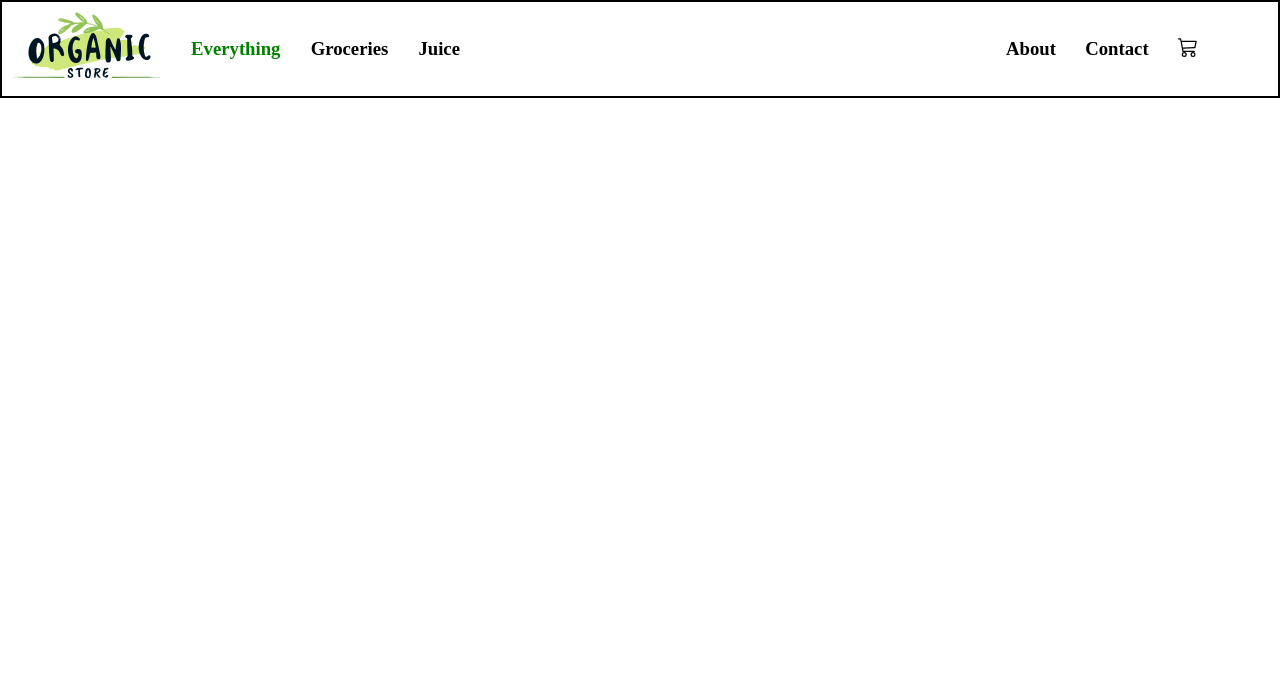
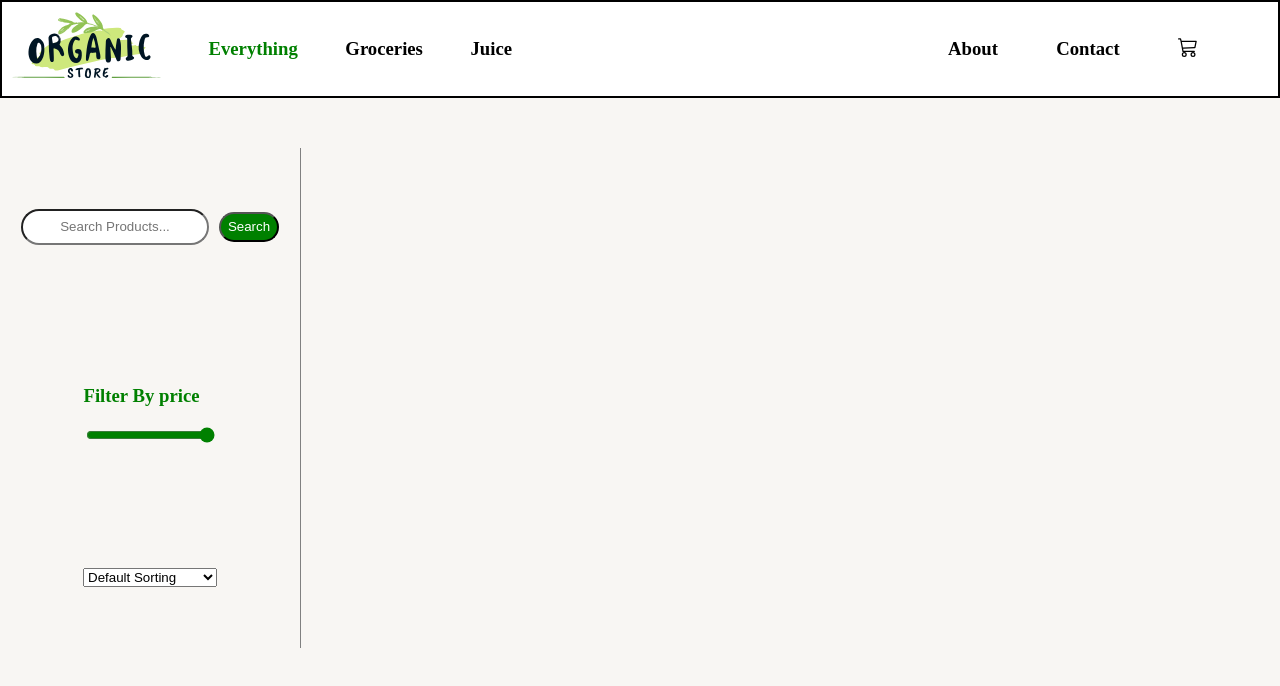
Before and after one commit to i-am-shantanu/E-Commerce, a React (Vite) app in the folder Ecommerce/: page /everything in a window 1280 px wide. Shown: the top 686 px of the page. Built offline with nearby package versions, Linux system fonts and the light colour scheme.

Commit message:
changes in ui

```diff
--- a/Ecommerce/src/Components/About.css
+++ b/Ecommerce/src/Components/About.css
@@ -77,7 +77,9 @@
     background-image: url("https://images.pexels.com/photos/1068875/pexels-photo-1068875.jpeg");
     background-size: cover;
 
+
 }
+
 .about-container .review>button{
     width: 15vw;
     height: 70px;
--- /dev/null
+++ b/Ecommerce/src/Components/Everything.css
@@ -0,0 +1,33 @@
+.everything-container{
+    display: flex;
+    padding: 50px 0px;
+}
+
+.everything-container .left{
+width:300px;
+height:500px;
+border-right: 1px solid grey;
+display: flex;
+flex-direction: column;
+justify-content: space-around;
+align-items: center;
+
+
+}
+
+.everything-container .left form input{
+width: 180px;
+height: 30px;
+border-radius: 50px;
+text-align: center;
+margin-right: 10px;
+}
+
+.everything-container .left form button{
+    width: 60px;
+    height: 30px;
+    background-color: green;
+    color: white;
+    border-radius: 15px;
+
+}
--- a/Ecommerce/src/Components/Everything.jsx
+++ b/Ecommerce/src/Components/Everything.jsx
@@ -1,8 +1,10 @@
+import './Everything.css'
 import { useState } from "react";
 import { useSelector } from "react-redux";
 
 function Everything(){
 
+    const[rangeMax,setRangeMax]=useState(400)
     const products=useSelector(state=>state.products.currentProducts)
 
 
@@ -11,6 +13,30 @@ function Everything(){
 
     return(
         <>
+        <div className="everything-container">
+        <div className="left">
+            <form >
+                <input placeholder='Search Products...'></input>
+                <button>Search</button>
+            </form>
+
+            <div className="filter">
+                <h3 style={{color:'green'}}>Filter By price</h3>
+                <input type='range' defaultValue={400} min={100} max={400} style={{accentColor:'Green'}} value={rangeMax} onChange={(e)=>{setRangeMax(Number(e.target.value))}}/>
+            </div>
+
+            <div className='sorting'>
+                <select>
+                    <option>Default Sorting</option>
+                    <option value='ascending'>Price : Low to High</option>
+                    <option value='descending'>Price :High to low</option>
+                </select>
+            </div>
+        </div>
+        <div className="right">
+
+        </div>
+        </div>
 
         </>
     )
--- a/Ecommerce/src/Components/Layout.css
+++ b/Ecommerce/src/Components/Layout.css
@@ -3,6 +3,10 @@
     display: flex;
     justify-content: space-between;
     border: 2px solid black;
+
+}
+.navbar div{
+    flex-shrink: 0;
 }
 .navbar h3{
     margin: 0px;
@@ -12,7 +16,7 @@
 
     display: flex;
 
-    width: 35vw;
+    width: 500px;
     justify-content: space-between;
     align-items: center;
 }
@@ -20,8 +24,8 @@
 .navbar .right{
     display: flex;
     padding-right: 70px;
-
-    width: 15vw;
+    margin-left: 100px;
+    width: 250px;
     justify-content: space-between;
     align-items: center;
 
--- a/Ecommerce/src/Components/Layout.jsx
+++ b/Ecommerce/src/Components/Layout.jsx
@@ -22,7 +22,7 @@ function Layout(){
            </div>
         </div>
         </header>
-        <main>
+        <main style={{backgroundColor: "#f8f6f3"}}>
             <Outlet/>
         </main>
         </>
```
Also changed, not shown: Ecommerce/src/Components/About.jsx (indentation only).
